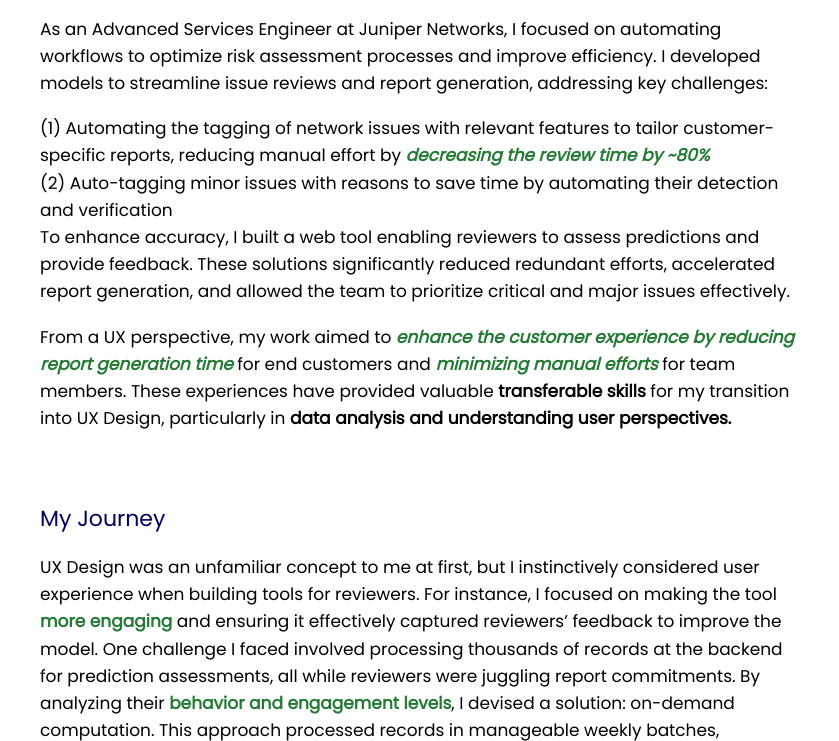
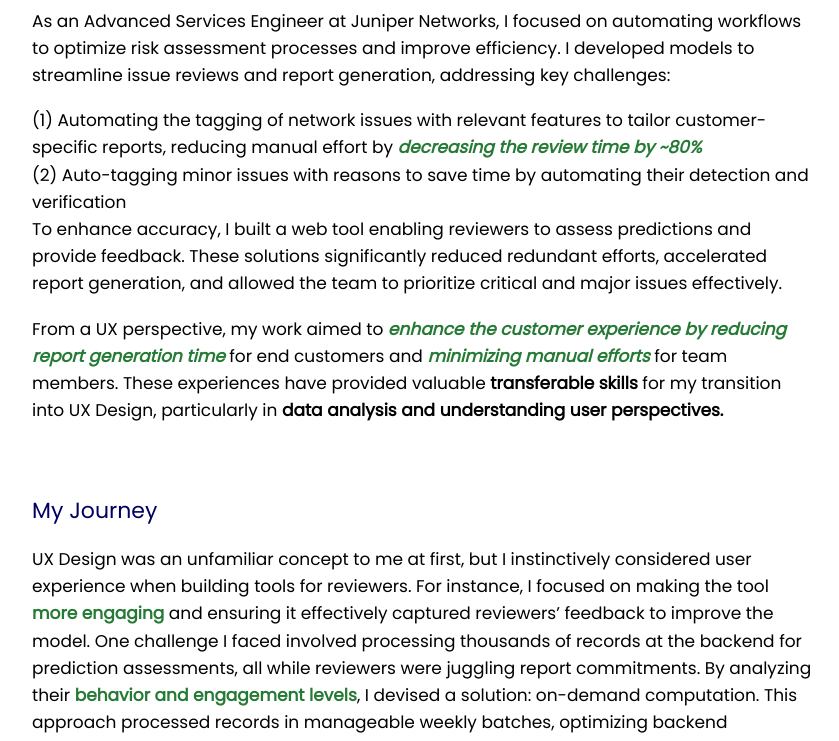
Before and after one commit to vaish-99/Portfolio, a plain HTML site: page About.html in a window 1280 px wide. Shown: the part 204-945 px from the top of the page, without its empty margins (218-1057 px from the left). Drawn offline with Linux system fonts and the light colour scheme.

Commit message:
Update About.html

```diff
--- a/About.html
+++ b/About.html
@@ -36,6 +36,11 @@
 	* {
             box-sizing:border-box;
         }
+	html, body {
+		margin:0;
+		padding:0;
+		height:100%;
+	}
 	/*----------------Typography----------------------*/
 	h1 {
 		font-family: Poppins;
```
